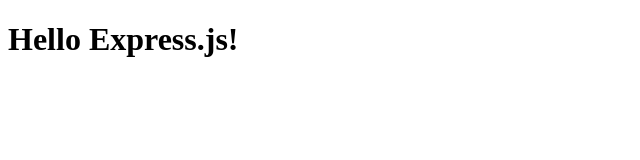
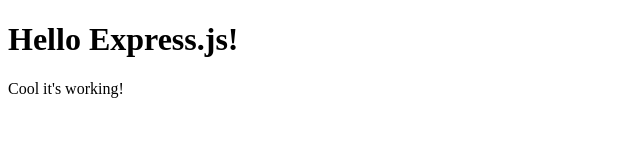
Before and after one commit to ibs4lif/web-server, a website: page public/index.html in a window 1280 px wide. Shown: the whole page, without its empty margins (0-640 px from the left). Drawn offline with Linux system fonts and the light colour scheme.

Commit message:
update index.html

```diff
--- a/public/index.html
+++ b/public/index.html
@@ -6,5 +6,6 @@
 </head>
 <body>
 	<h1>Hello Express.js!</h1>
+	<p>Cool it's working!</p>
 </body>
 </html>
```
